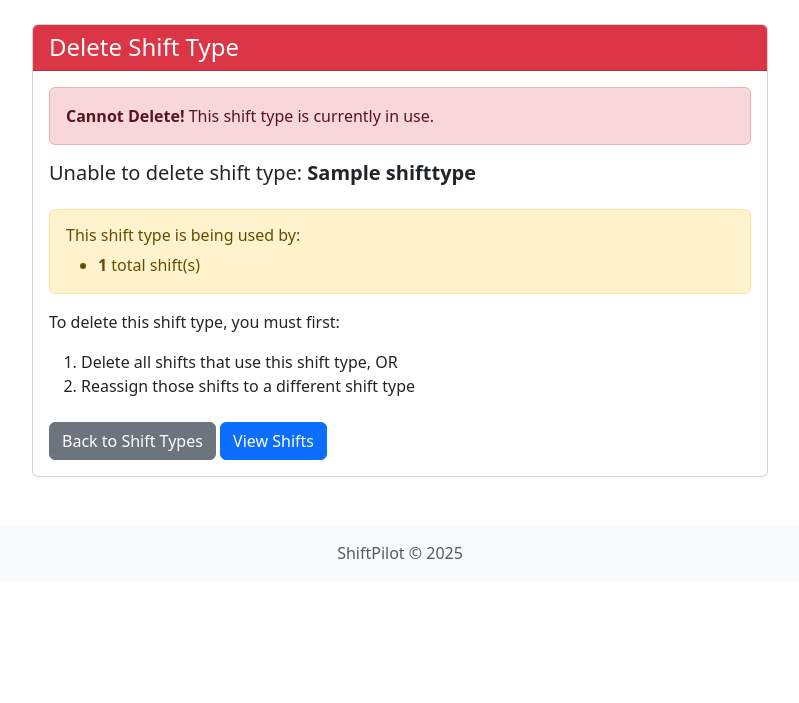
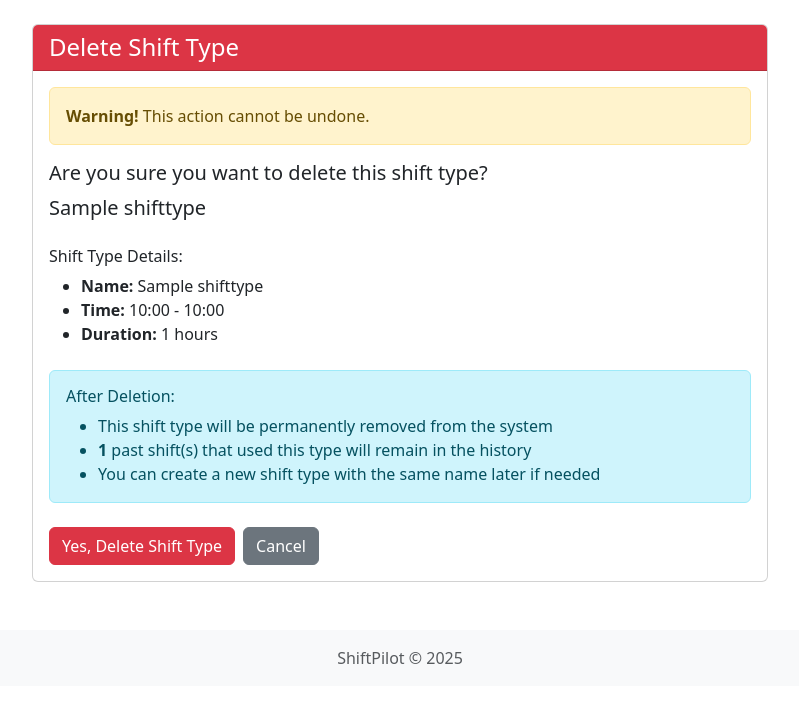
Before and after one commit to Murads98/ShiftPilot, a Django app: page /shift-types/1/delete/ in a window 1280 px wide. Shown: the part 56-759 px from the top of the page, without its empty margins (240-1039 px from the left). Run offline with Django 5.2, Linux system fonts and the light colour scheme; a user stored in the database is signed in; tables that the repository leaves empty hold one stand-in row (values such as "Sample post").

Commit message:
Fix delete functionality issues
- Add missing delete button to employee list view
- Fix shift type delete to only check future/current shifts, not past ones
- Update validation messages to clarify past shifts don't prevent deletion
- Add information about past shifts in deletion confirmation pages

```diff
--- a/core/views.py
+++ b/core/views.py
@@ -309,26 +309,38 @@ class ShiftTypeDeleteView(LoginRequiredMixin, UserPassesTestMixin, DeleteView):
         context = super().get_context_data(**kwargs)
         shift_type = self.get_object()
 
-        # Count shifts using this shift type
-        shifts_count = Shift.objects.filter(shift_type=shift_type).count()
+        # Count only future/current shifts using this shift type
+        today = timezone.now().date()
         future_shifts = Shift.objects.filter(
             shift_type=shift_type,
-            date__gte=timezone.now().date()
+            date__gte=today
         ).count()
 
-        context['shifts_count'] = shifts_count
+        # Count past shifts for information only
+        past_shifts = Shift.objects.filter(
+            shift_type=shift_type,
+            date__lt=today
+        ).count()
+
         context['future_shifts'] = future_shifts
+        context['past_shifts'] = past_shifts
         return context
 
     def post(self, request, *args, **kwargs):
         shift_type = self.get_object()
-        shifts_count = Shift.objects.filter(shift_type=shift_type).count()
+        today = timezone.now().date()
 
-        if shifts_count > 0:
+        # Only check for future/current shifts
+        future_shifts_count = Shift.objects.filter(
+            shift_type=shift_type,
+            date__gte=today
+        ).count()
+
+        if future_shifts_count > 0:
             messages.error(
                 request,
                 f'Cannot delete shift type "{shift_type.name}". '
-                f'It is being used by {shifts_count} shift(s). '
+                f'It is being used by {future_shifts_count} upcoming shift(s). '
                 f'Please delete or reassign those shifts first.'
             )
             return redirect('shift-type-list')
--- a/templates/core/employee_list.html
+++ b/templates/core/employee_list.html
@@ -42,6 +42,9 @@
                             <div class="btn-group btn-group-sm">
                                 <a href="{% url 'employee-detail' employee.id %}" class="btn btn-outline-primary">View</a>
                                 <a href="{% url 'employee-update' employee.id %}" class="btn btn-outline-secondary">Edit</a>
+                                {% if employee != user %}
+                                <a href="{% url 'employee-delete' employee.id %}" class="btn btn-outline-danger">Delete</a>
+                                {% endif %}
                             </div>
                         </td>
                     </tr>
--- a/templates/core/shift_type_confirm_delete.html
+++ b/templates/core/shift_type_confirm_delete.html
@@ -10,10 +10,10 @@
                 <h4 class="mb-0">Delete Shift Type</h4>
             </div>
             <div class="card-body">
-                {% if shifts_count > 0 %}
+                {% if future_shifts > 0 %}
                 <div class="alert alert-danger">
                     <i class="bi bi-exclamation-triangle"></i>
-                    <strong>Cannot Delete!</strong> This shift type is currently in use.
+                    <strong>Cannot Delete!</strong> This shift type is being used by upcoming shifts.
                 </div>
 
                 <h5>Unable to delete shift type: <strong>{{ object.name }}</strong></h5>
@@ -21,9 +21,9 @@
                 <div class="alert alert-warning mt-4">
                     <h6>This shift type is being used by:</h6>
                     <ul class="mb-0">
-                        <li><strong>{{ shifts_count }}</strong> total shift(s)</li>
-                        {% if future_shifts > 0 %}
-                        <li><strong>{{ future_shifts }}</strong> upcoming shift(s)</li>
+                        <li><strong>{{ future_shifts }}</strong> upcoming/current shift(s)</li>
+                        {% if past_shifts > 0 %}
+                        <li><strong>{{ past_shifts }}</strong> past shift(s) (these don't prevent deletion)</li>
                         {% endif %}
                     </ul>
                 </div>
@@ -32,9 +32,13 @@
                     To delete this shift type, you must first:
                 </p>
                 <ol>
-                    <li>Delete all shifts that use this shift type, OR</li>
+                    <li>Delete all upcoming shifts that use this shift type, OR</li>
                     <li>Reassign those shifts to a different shift type</li>
                 </ol>
+
+                <p class="text-muted">
+                    <small>Note: Past shifts using this type do not prevent deletion and will remain in the history.</small>
+                </p>
 
                 <div class="mt-4">
                     <a href="{% url 'shift-type-list' %}" class="btn btn-secondary">
@@ -70,7 +74,10 @@
                 <div class="alert alert-info mt-4">
                     <h6>After Deletion:</h6>
                     <ul class="mb-0">
-                        <li>This shift type will be permanently removed</li>
+                        <li>This shift type will be permanently removed from the system</li>
+                        {% if past_shifts > 0 %}
+                        <li><strong>{{ past_shifts }}</strong> past shift(s) that used this type will remain in the history</li>
+                        {% endif %}
                         <li>You can create a new shift type with the same name later if needed</li>
                     </ul>
                 </div>
```
Also changed, not shown: .claude/settings.local.json.
